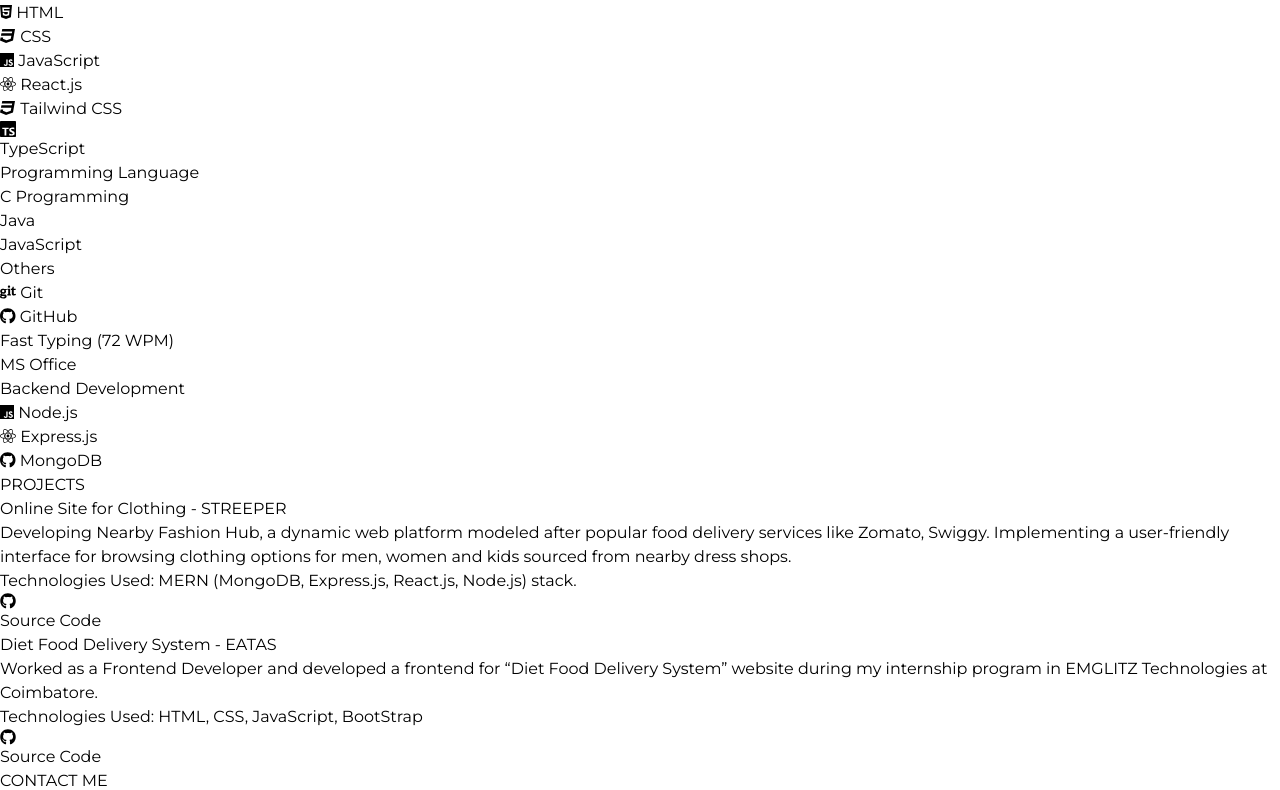
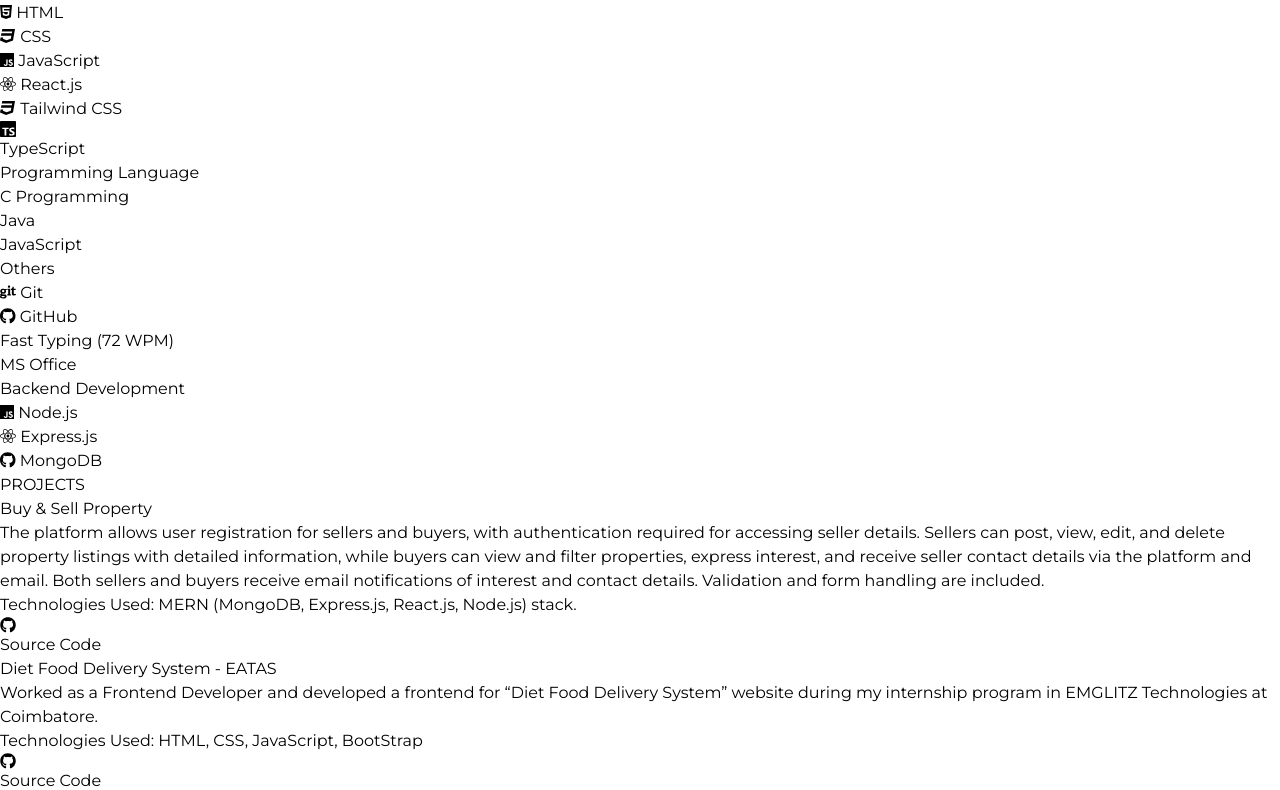
Before and after one commit to Sasikumarb5566/portfolio_react, a React (Vite) app in the folder front-end/: page / in a window 1280 px wide. Shown: the part 399-1189 px from the top of the page. Built offline with nearby package versions, Linux system fonts and the light colour scheme.

Commit message:
Update Project Section

```diff
--- a/front-end/src/component/Projects.jsx
+++ b/front-end/src/component/Projects.jsx
@@ -7,14 +7,16 @@
       <div className="text-2xl font-bold text-center mb-8">PROJECTS</div>
       <div className="flex flex-col md:flex-row w-9/12 justify-center md:justify-evenly gap-20">
         <div className="w-full md:w-1/2 border-2 border-slate-950 p-4 rounded-xl shadow-2xl flex flex-col justify-between">
-          <div className="font-bold text-xl mb-4">
-            Online Site for Clothing - STREEPER
-          </div>
+          <div className="font-bold text-xl mb-4">Buy & Sell Property</div>
           <div className="text-justify">
-            Developing Nearby Fashion Hub, a dynamic web platform modeled after
-            popular food delivery services like Zomato, Swiggy. Implementing a
-            user-friendly interface for browsing clothing options for men, women
-            and kids sourced from nearby dress shops.
+            The platform allows user registration for sellers and buyers, with
+            authentication required for accessing seller details. Sellers can
+            post, view, edit, and delete property listings with detailed
+            information, while buyers can view and filter properties, express
+            interest, and receive seller contact details via the platform and
+            email. Both sellers and buyers receive email notifications of
+            interest and contact details. Validation and form handling are
+            included.
           </div>
           <div className="mt-4 mb-4">
             <span className="font-bold">Technologies Used:</span> MERN (MongoDB,
@@ -23,7 +25,7 @@
           <div>
             <Link
               to={
-                "https://github.com/Sasikumarb5566/Streeper-Collection-Project"
+                "https://github.com/Sasikumarb5566/House_Sell_Buy"
               }
             >
               <button className="gap-2 flex border-2 p-3 rounded-full bg-[#252829] text-white hover:bg-white hover:text-black hover:border-slate-950 transition ease-in-out delay-50">
@@ -47,7 +49,7 @@
             JavaScript, BootStrap
           </div>
           <div>
-            <Link to={'https://github.com/Sasikumarb5566/Eatas-Project'}>
+            <Link to={"https://github.com/Sasikumarb5566/Eatas-Project"}>
               <button className="gap-2 flex border-2 p-3 rounded-full bg-[#252829] text-white hover:bg-white hover:text-black hover:border-slate-950 transition ease-in-out delay-50">
                 <FaGithub className="md:mr-1 mt-1" />
                 <span>Source Code</span>
```
